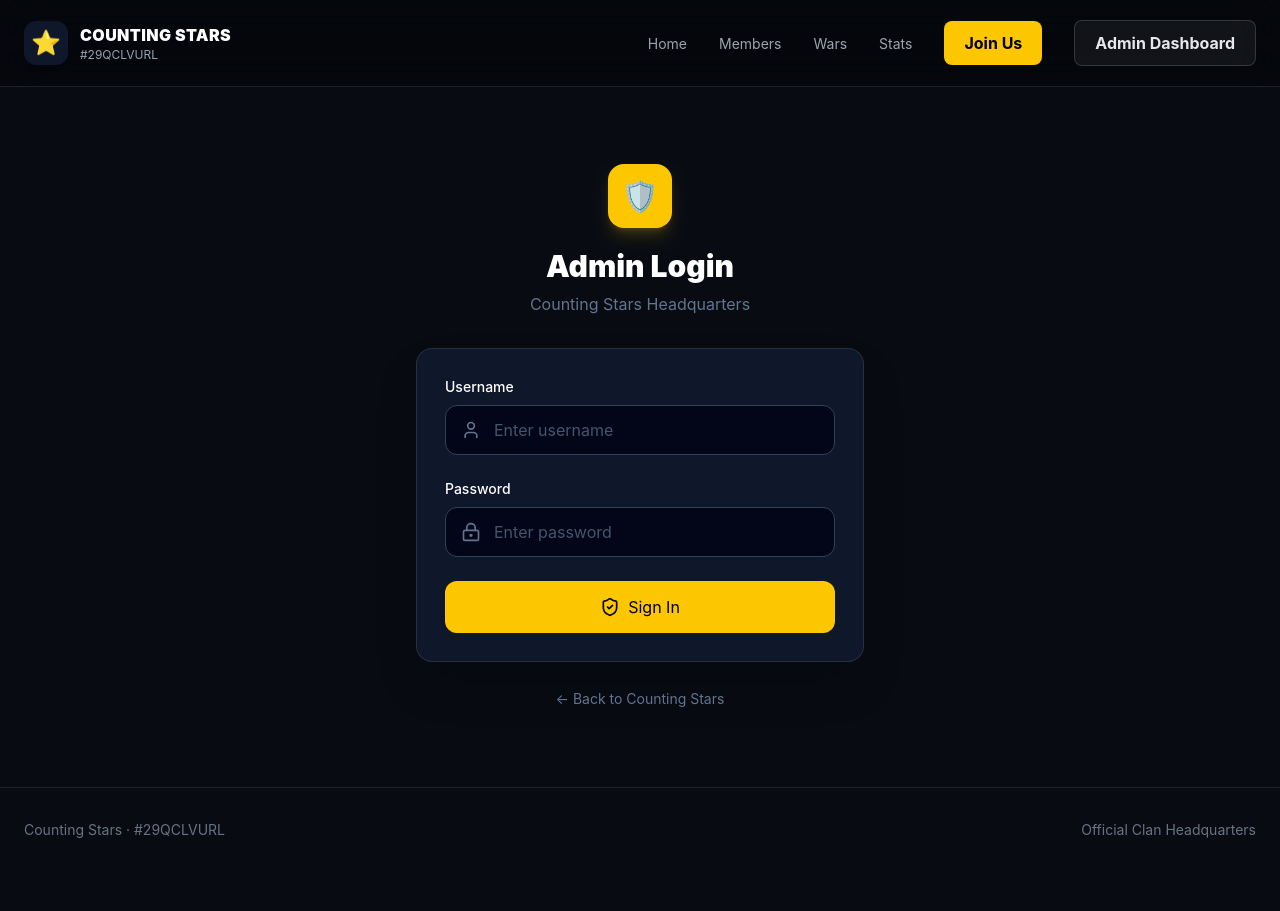
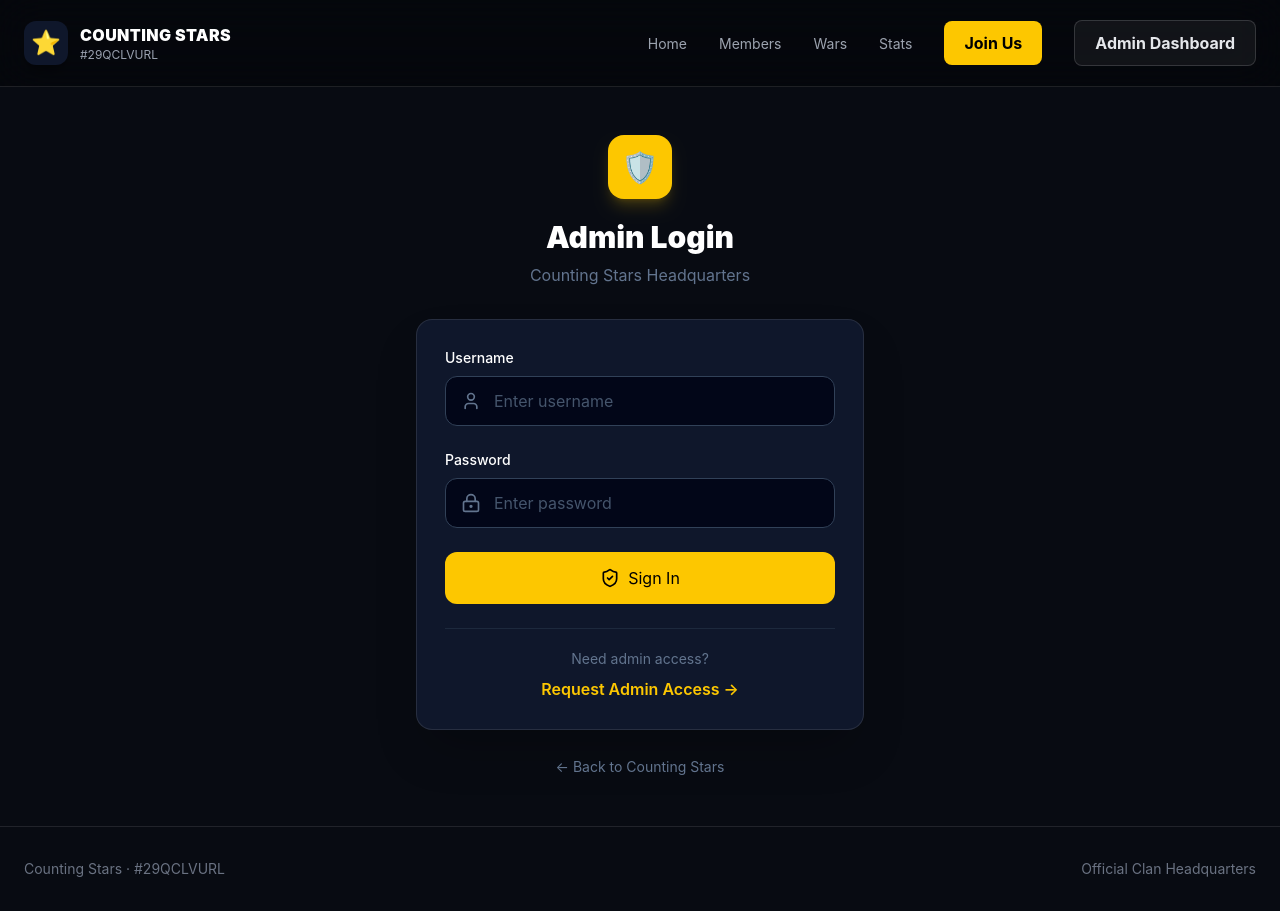
Before and after one commit to adi-21-4/counting-stars, a Vue app: page /admin/login in a window 1280 px wide. Before the commit the page ends 872 px from the top, so only its background shows below. Built offline with nearby package versions, Linux system fonts and the light colour scheme; no server answers.

Commit message:
Add admin access request link

```diff
--- a/src/views/admin/AdminLogin.vue
+++ b/src/views/admin/AdminLogin.vue
@@ -199,6 +199,20 @@ const login = async () => {
 
         </form>
 
+        <!-- Admin registration -->
+        <div class="mt-6 border-t border-slate-800 pt-5 text-center">
+          <p class="text-sm text-slate-500">
+            Need admin access?
+          </p>
+
+          <RouterLink
+            to="/admin/register"
+            class="mt-2 inline-block font-semibold text-yellow-400 transition hover:text-yellow-300"
+          >
+            Request Admin Access →
+          </RouterLink>
+        </div>
+
       </div>
 
       <!-- Back -->
```
